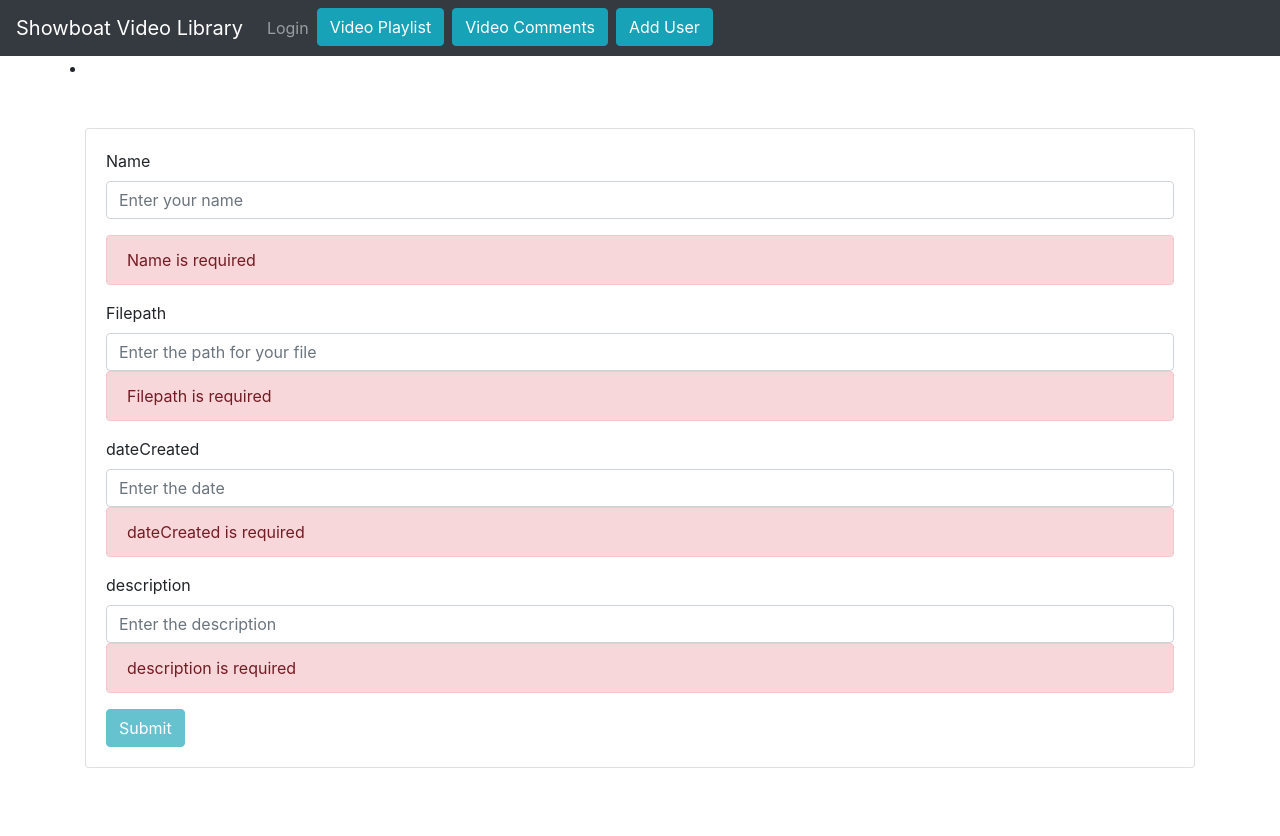
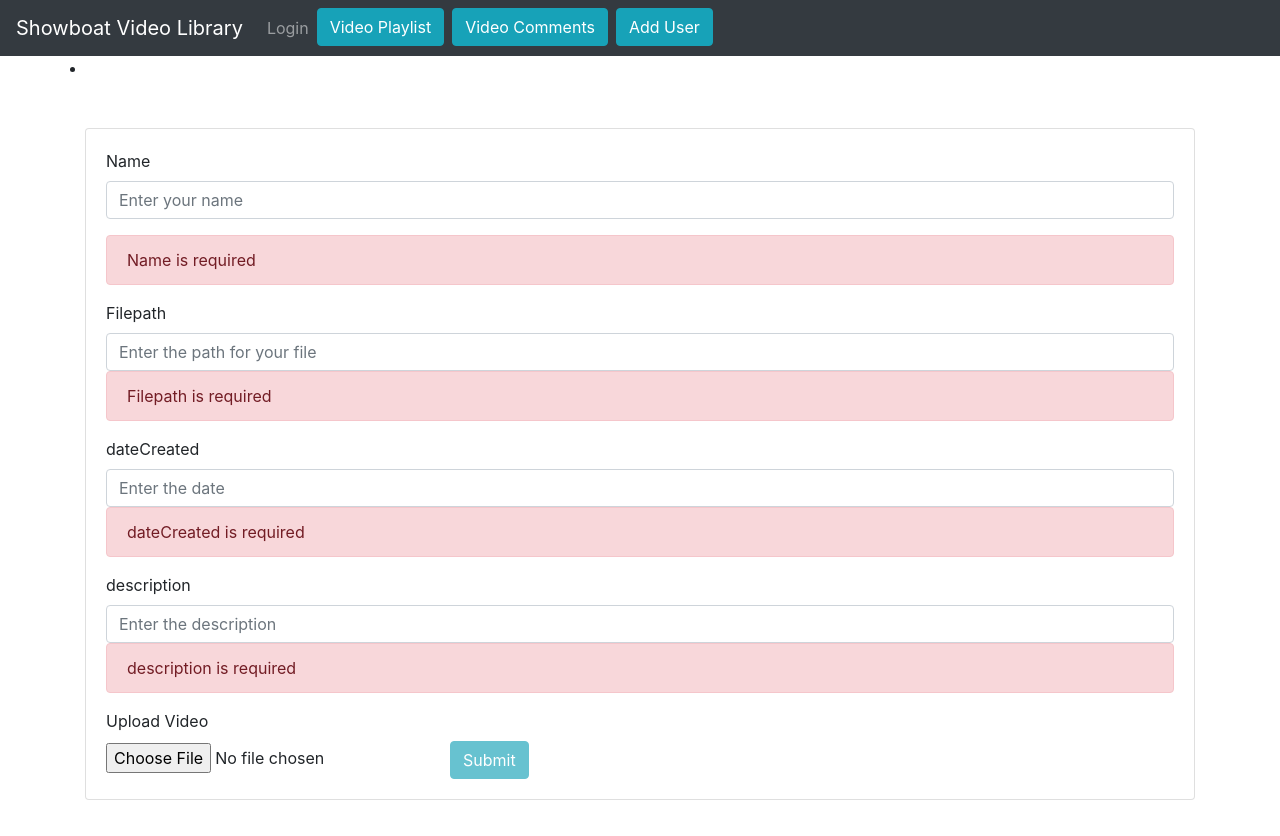
Before and after one commit to dvsvinis/VideoLibrary, an Angular app: page /addvideo in a window 1280 px wide. Shown: the top 836 px of the page. Built offline with nearby package versions, Linux system fonts and the light colour scheme.

Commit message:
Got some frontend done

```diff
--- a/src/app/app.module.ts
+++ b/src/app/app.module.ts
@@ -44,7 +44,7 @@ import { BrowserAnimationsModule } from '@angular/platform-browser/animations';
     FormsModule,
     BrowserAnimationsModule,
   ],
- providers: [UserService, VideoService, CommentService],
+  providers: [UserService, VideoService, CommentService],
   bootstrap: [AppComponent]
 })
 export class AppModule { }
--- a/src/app/components/video-form/video-form.component.html
+++ b/src/app/components/video-form/video-form.component.html
@@ -10,11 +10,11 @@
       </div>
       <div [hidden]="!name.pristine" class="alert alert-danger">Name is required</div>
 
-        <label for="filepath">Filepath</label>
-        <input type="text" [(ngModel)]="video.filepath"
-               class="form-control" id="filepath" name="filepath" placeholder="Enter the path for your file"
-               required #filepath="ngModel">
-        <div [hidden]="!filepath.pristine" class="alert alert-danger">Filepath is required</div>
+      <label for="filepath">Filepath</label>
+      <input type="text" [(ngModel)]="video.filepath"
+             class="form-control" id="filepath" name="filepath" placeholder="Enter the path for your file"
+             required #filepath="ngModel">
+      <div [hidden]="!filepath.pristine" class="alert alert-danger">Filepath is required</div>
 
       <label for="dateCreated">dateCreated</label>
       <input type="text" [(ngModel)]="video.datecreated"
@@ -28,6 +28,9 @@
              required #description="ngModel">
       <div [hidden]="!description.pristine" class="alert alert-danger">description is required</div>
 
+      <label for="description">Upload Video</label> <br>
+      <input (change)="onFileChange($event)" type="file" name="fileUpload" id="fileUpload">
+
       <button type="submit" [disabled]="!videoForm.form.valid" class="btn btn-info">Submit</button>
 
     </form>
--- a/src/app/components/video-form/video-form.component.ts
+++ b/src/app/components/video-form/video-form.component.ts
@@ -23,4 +23,9 @@ export class VideoFormComponent {
   gotoVideoList() {
     this.router.navigate(['/video']);
   }
+
+  onFileChange(event){
+    this.video.file = event.target.files.item(0);
+    console.log(event);
+  }
 }
--- a/src/app/model/video.ts
+++ b/src/app/model/video.ts
@@ -3,5 +3,6 @@ export class Video {
   name: string;
   filepath: string;
   datecreated: string;
-  description: string
+  description: string;
+  file: File
 }
```
